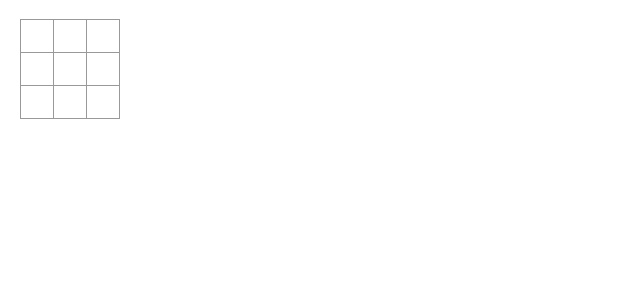
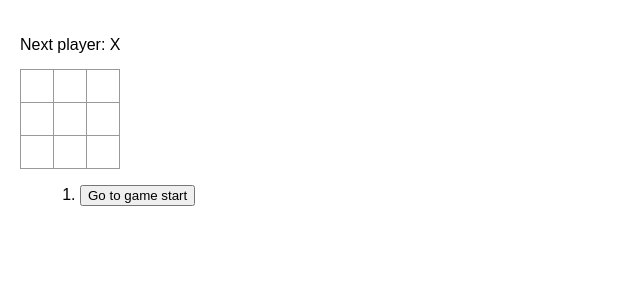
Before and after one commit to Tailsxz/React-tac-toe, a React (Create React App) app: page / in a window 1280 px wide. Shown: the top 300 px of the page, without its empty margins (0-640 px from the left). Built offline with nearby package versions, Linux system fonts and the light colour scheme.

Commit message:
added a currentMove state as well as started coding the jumpTo function to be able to travel back in time to previous states of the board

```diff
--- a/src/App.jsx
+++ b/src/App.jsx
@@ -24,55 +24,42 @@ function Square({ value, onSquareClick }) {
 // export default identifies this function as the main component we are exporting from this module.
 
                       //A component is identified by having the first character of its identifier capitalized.
-export default function Board() {
-  const [xIsNext, setXIsNext] = useState(true);
-  const [squares, setSquares] = useState(Array(9).fill(null));
+function Board({ xIsNext, squares, onPlay}) {
 
+  const winner = calcWinner(squares);
+
+  let status;
+
+  if (winner) {
+    status = `Winner winner chicken dinner! ${winner} has won!`;
+  } else {
+    status = `Next player: ${xIsNext ? 'X' : 'O'}`;
+  }
 
   //A component returns markup to its caller, it is what gives us the ability to nest components! As all components are simply returning markup that will be rendered by react-dom.
 
   //Setting up the handleClick function we are passing to the board's children, the squares themselves.
   function handleClick(i) {
-    //setting a guard clause to immediately return if the square is already filled!
-    if (squares[i]) return;
+    //setting a guard clause to immediately return if the square is already filled! Added the || logical operator to return if the game is over(there is a winner);
+    if (squares[i] || calcWinner(squares)) return;
     //First we create a copy of the current state of squares, storing this array instance into nextSquares.
     const nextSquares = squares.slice();
     //Then we assign the first element to 'X'
     nextSquares[i] = xIsNext ? 'X' : 'O';
     //Then we finally call the setSquares setter function to set the updated state to state variable, squares. When setSquares is called, we must remember that it will re-render the component that first defined it as well as all of its children. So this means even if we are passing this function as a prop to the squares themselves, this state was defined in the parent, therefore the entire board will re-render upon the clicking of any square.
-    setSquares(nextSquares);
-    //What's interesting about how this handleClick function is able to be passed as a prop and retain access to squares and setSquares is that it is due to closure!!!! This function will create closure over its lexical environment, this closure is stored in the heap, and therefore this function will always be able to access those variables and functions defined in its lexical scope.
-    //We are using this boolean to figure out whos turn it is, every time a square on the board is flipped, the boolean will be transformed to the opposite value. true => false, false => true
-    setXIsNext(!xIsNext);
+    // setSquares(nextSquares);
+    // //What's interesting about how this handleClick function is able to be passed as a prop and retain access to squares and setSquares is that it is due to closure!!!! This function will create closure over its lexical environment, this closure is stored in the heap, and therefore this function will always be able to access those variables and functions defined in its lexical scope.
+    // //We are using this boolean to figure out whos turn it is, every time a square on the board is flipped, the boolean will be transformed to the opposite value. true => false, false => true
+    // setXIsNext(!xIsNext);
+
+    onPlay(nextSquares);
   }
 
   // Creating a helper function to determine the winner, much similar to our vanilla JS logic! Its not React specific!
-  function calcWinner(squares) {
-    const lines = [
-      [0, 1, 2],
-      [3, 4, 5],
-      [6, 7, 8],
-      [0, 3, 6],
-      [1, 4, 7],
-      [2, 5, 8],
-      [0, 4, 8],
-      [2, 4, 6]
-    ];
-
-    for (let i = 0; i < lines.length; i++) {
-      const [a, b, c] = lines[i];
-      if (squares[a] &&
-          squares[a] === squares[b] &&
-          squares[b] === squares[c]) {
-        return squares[a];
-      }
-    }
-
-    return null;
-  }
 
   return (
     <div className="board">
+      <p className="gameStatus">{status}</p>
       <div className="board-row">
                {/* For each Square we pass in a different number. We are passing it in here as a string, although with the curly brace syntax we can pass in the value of evaluating any JavaScript expression*/}
                {/* To be able to call our handleClick function passing in the respective index we can define an anonymous arrow function that will call our handleClick function which we hardcoded the respective index passed as an argument. This is much nicer than defining 9 seperate functions that call handleClick with a specific index! The handleClick function's action targets the changing of the boards state, while the anonymous arrow function's action targets passing in the appropriate argument to the handler function call */}
@@ -93,3 +80,78 @@ export default function Board() {
     </div>
   );
 }
+
+export default function Game() {
+  //We have lifted up the xIsNext use state as well as defined a history state variable, while removing the squares state variable. Now our board component is fully controlled by the props we are passing to it from our main component, Game.
+  const [xIsNext, setXIsNext] = useState(true);
+  const [history, setHistory] = useState([Array(9).fill(null)]);
+  const [currentMove, setCurrentMove] = useState(0);
+  const currentSquares = history[history.length - 1];
+
+  function handlePlay(nextSquares) {
+    //Within our handler we creating a new array (immutability!!!!!!) with a spread operator spreading out each state of the current history, appending the current state to the end, which our currentSquares refers to the last element in the histories array! It is the current squares being passed to the board that is allowing us to render the current state of the board.
+    //It is through storing all the previous states in our history is what allows us to traverse "back in time".
+    setHistory([...history, nextSquares])
+    setXIsNext(!xIsNext);
+  }
+
+  function jumpTo(nextMove) {
+    //Here we will update the current move state variable to the move the user clicked on.
+    setCurrentMove(nextMove);
+    //If the move the user clicked on is even, this means that X will be the next move.
+    setXIsNext(nextMove % 2 === 0);
+  }
+  //Here we define a moves array which is just our history array mapped to an li representing the button that will allow us to jump back to a previous state.
+                        //we know that map takes in the value, which is the squares array, and the index, which we will be used to represent the move #
+  const moves = history.map((squares, move) => {
+    let description;
+    if (move > 0) {
+      description = `Go to move # ${move}`;
+    } else {
+      description = 'Go to game start';
+    }
+    return (
+      // React requires a key for each list item to be able to identify and manage individual list items. Here we are produced with an error because we haven't specified the key for the list item. By default react will produce the error to warn us and use the array's index as the key by default. This can be problematic when trying to re-order a list's items or inserting/removing items.
+      <li key={move}>
+        <button onClick={() => jumpTo(move)}>{description}</button>
+      </li>
+    )
+  })
+
+  return (
+    <>
+      <div className="game">
+        <div className="game-board">
+          <Board xIsNext={xIsNext} squares={currentSquares} onPlay={handlePlay}/>
+        </div>
+      </div>
+      <div className="game-info">
+        <ol>{moves}</ol>
+      </div>
+    </>
+  )
+}
+
+function calcWinner(squares) {
+  const lines = [
+    [0, 1, 2],
+    [3, 4, 5],
+    [6, 7, 8],
+    [0, 3, 6],
+    [1, 4, 7],
+    [2, 5, 8],
+    [0, 4, 8],
+    [2, 4, 6]
+  ];
+
+  for (let i = 0; i < lines.length; i++) {
+    const [a, b, c] = lines[i];
+    if (squares[a] &&
+        squares[a] === squares[b] &&
+        squares[b] === squares[c]) {
+      return squares[a];
+    }
+  }
+
+  return null;
+}
```
